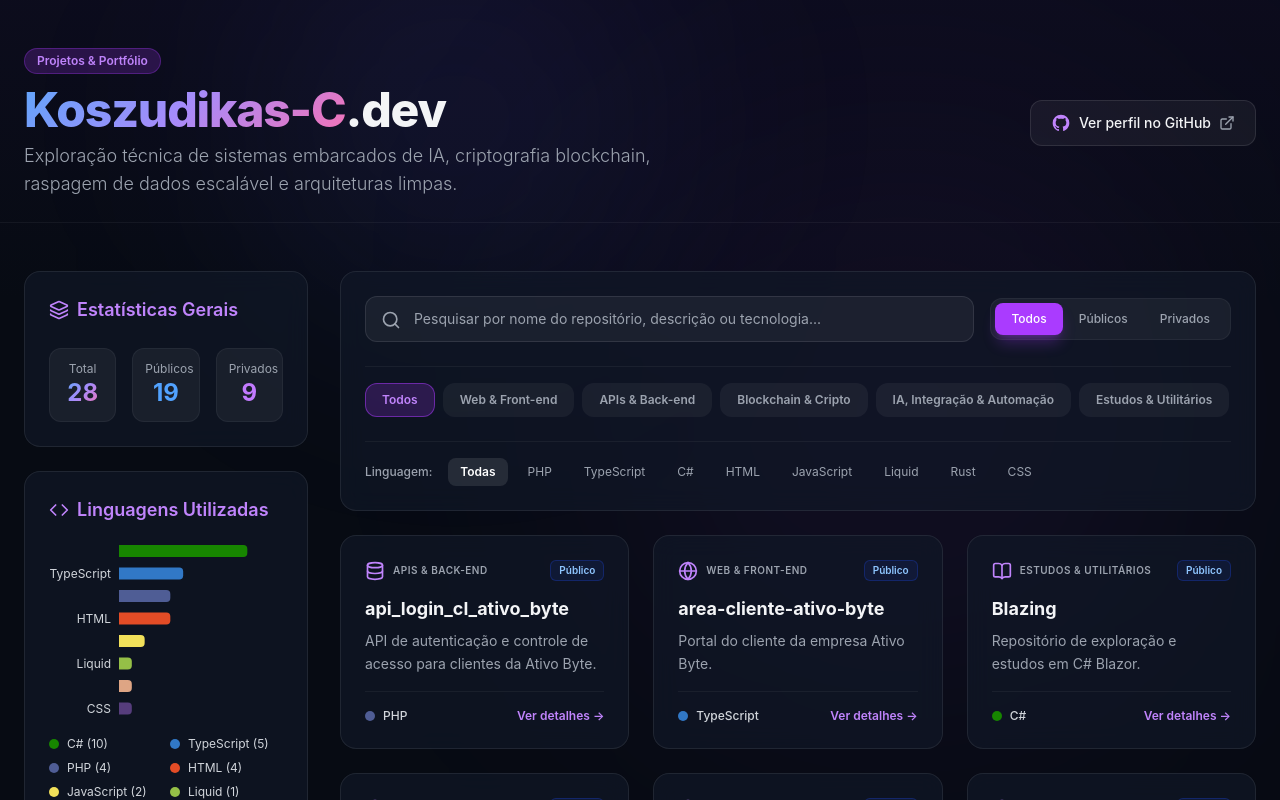
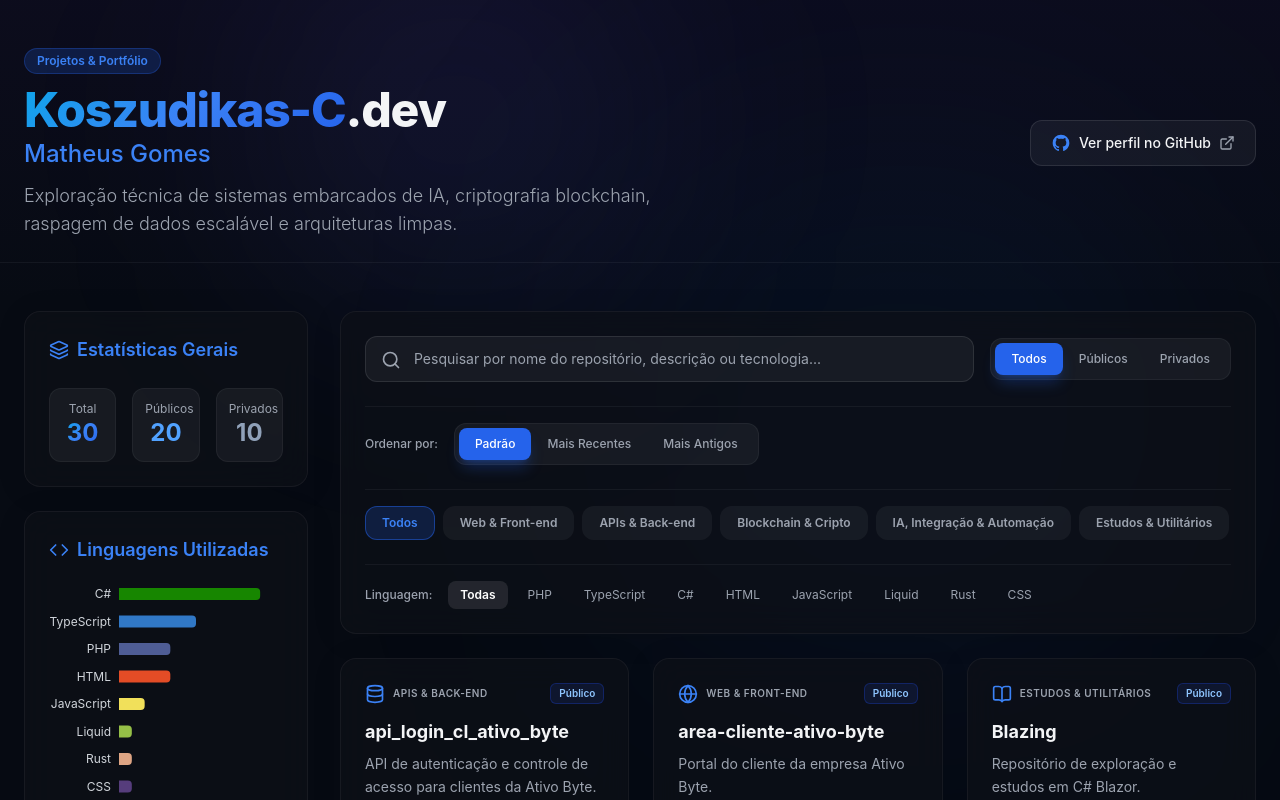
Before and after one commit to Koszudikas-C/github-portfolio, a React (Vite) app: page / in a window 1280 px wide. Shown: the top 800 px of the page. Built offline with nearby package versions, Linux system fonts and the light colour scheme.

Commit message:
feat: portfolio updates, new repos, styling fixes, sort filtering

```diff
--- a/src/App.tsx
+++ b/src/App.tsx
@@ -45,6 +45,7 @@ export default function App() {
   const [selectedCategory, setSelectedCategory] = useState<string>("Todos");
   const [selectedLanguage, setSelectedLanguage] = useState<string>("Todas");
   const [visibilityFilter, setVisibilityFilter] = useState<"Todos" | "Publicos" | "Privados">("Todos");
+  const [sortOrder, setSortOrder] = useState<"default" | "recent" | "oldest">("default");
   const [selectedRepo, setSelectedRepo] = useState<Repository | null>(null);
 
   // 1. Estatísticas gerais
@@ -80,7 +81,7 @@ export default function App() {
 
   // 3. Filtragem de repositórios
   const filteredRepos = useMemo(() => {
-    return repositories.filter(repo => {
+    let filtered = repositories.filter(repo => {
       const matchesSearch =
         repo.name.toLowerCase().includes(searchQuery.toLowerCase()) ||
         repo.description.toLowerCase().includes(searchQuery.toLowerCase()) ||
@@ -96,29 +97,40 @@ export default function App() {
 
       return matchesSearch && matchesCategory && matchesLanguage && matchesVisibility;
     });
-  }, [searchQuery, selectedCategory, selectedLanguage, visibilityFilter]);
+
+    if (sortOrder === "recent") {
+      filtered = filtered.sort((a, b) => b.id - a.id);
+    } else if (sortOrder === "oldest") {
+      filtered = filtered.sort((a, b) => a.id - b.id);
+    }
+
+    return filtered;
+  }, [searchQuery, selectedCategory, selectedLanguage, visibilityFilter, sortOrder]);
 
   return (
-    <div className="min-h-screen bg-[#070b13] text-[#f3f4f6] font-sans selection:bg-[#aa3bff]/30 selection:text-white pb-20">
+    <div className="min-h-screen bg-[#070b13] text-[#f3f4f6] font-sans selection:bg-[#2563eb]/30 selection:text-white pb-20">
 
       {/* Background Decorativo */}
       <div className="absolute top-0 left-0 w-full h-[600px] bg-gradient-to-b from-[#180f33]/30 via-transparent to-transparent pointer-events-none z-0" />
       <div className="absolute top-[-10%] left-[20%] w-[400px] h-[400px] bg-[#6366f1]/10 rounded-full blur-[120px] pointer-events-none" />
-      <div className="absolute top-[20%] right-[10%] w-[500px] h-[500px] bg-[#aa3bff]/10 rounded-full blur-[150px] pointer-events-none" />
+      <div className="absolute top-[20%] right-[10%] w-[500px] h-[500px] bg-[#2563eb]/10 rounded-full blur-[150px] pointer-events-none" />
 
       {/* Header */}
       <header className="relative z-10 max-w-7xl mx-auto px-6 pt-12 pb-6 border-b border-[#ffffff]/5">
         <div className="flex flex-col md:flex-row md:items-center md:justify-between gap-6">
           <div>
             <div className="flex items-center gap-3">
-              <span className="px-3 py-1 text-xs font-semibold bg-[#aa3bff]/20 text-[#c084fc] rounded-full border border-[#aa3bff]/30 animate-pulse">
+              <span className="px-3 py-1 text-xs font-semibold bg-[#2563eb]/20 text-[#3b82f6] rounded-full border border-[#2563eb]/30 animate-pulse">
                 Projetos & Portfólio
               </span>
             </div>
             <h1 className="text-4xl md:text-5xl font-extrabold tracking-tight mt-3">
               <span className="text-gradient">Koszudikas-C</span>.dev
             </h1>
-            <p className="text-[#9ca3af] mt-2 text-lg max-w-2xl font-light">
+            <h2 className="text-xl md:text-2xl font-medium text-[#3b82f6] mt-1">
+              Matheus Gomes
+            </h2>
+            <p className="text-[#9ca3af] mt-3 text-lg max-w-2xl font-light">
               Exploração técnica de sistemas embarcados de IA, criptografia blockchain, raspagem de dados escalável e arquiteturas limpas.
             </p>
           </div>
@@ -129,7 +141,7 @@ export default function App() {
               rel="noreferrer"
               className="flex items-center gap-2 px-5 py-3 rounded-xl bg-white/5 hover:bg-white/10 border border-white/10 transition-all font-medium text-sm text-[#f3f4f6]"
             >
-              <svg className="w-5 h-5 text-[#c084fc]" viewBox="0 0 24 24" fill="currentColor">
+              <svg className="w-5 h-5 text-[#3b82f6]" viewBox="0 0 24 24" fill="currentColor">
                 <path d="M12 2A10 10 0 0 0 2 12c0 4.42 2.87 8.17 6.84 9.5.5.08.66-.23.66-.5v-1.69c-2.77.6-3.36-1.34-3.36-1.34-.46-1.16-1.11-1.47-1.11-1.47-.9-.62.07-.6.07-.6 1 .07 1.53 1.03 1.53 1.03.9 1.52 2.34 1.07 2.91.83.09-.65.35-1.09.63-1.34-2.22-.25-4.55-1.11-4.55-4.92 0-1.11.38-2 1.03-2.71-.08-.25-.45-1.29.1-2.64 0 0 .84-.27 2.75 1.02.79-.22 1.65-.33 2.5-.33.85 0 1.71.11 2.5.33 1.91-1.29 2.75-1.02 2.75-1.02.55 1.35.18 2.39.1 2.64.65.71 1.03 1.6 1.03 2.71 0 3.82-2.34 4.66-4.57 4.91.36.31.69.92.69 1.85V21c0 .27.16.59.67.5C19.14 20.16 22 16.42 22 12A10 10 0 0 0 12 2z" />
               </svg>
               Ver perfil no GitHub
@@ -146,7 +158,7 @@ export default function App() {
 
           {/* Card Geral */}
           <div className="glass-panel p-6 rounded-2xl">
-            <h2 className="text-lg font-semibold flex items-center gap-2 text-[#c084fc]">
+            <h2 className="text-lg font-semibold flex items-center gap-2 text-[#3b82f6]">
               <Layers className="w-5 h-5" />
               Estatísticas Gerais
             </h2>
@@ -161,18 +173,18 @@ export default function App() {
               </div>
               <div className="text-center bg-white/5 p-3 rounded-xl border border-white/5">
                 <span className="text-xs text-[#9ca3af] block">Privados</span>
-                <span className="text-2xl font-bold text-purple-400">{stats.privateCount}</span>
+                <span className="text-2xl font-bold text-slate-400">{stats.privateCount}</span>
               </div>
             </div>
           </div>
 
           {/* Gráfico de Linguagens */}
           <div className="glass-panel p-6 rounded-2xl flex flex-col">
-            <h2 className="text-lg font-semibold flex items-center gap-2 text-[#c084fc] mb-4">
+            <h2 className="text-lg font-semibold flex items-center gap-2 text-[#3b82f6] mb-4">
               <Code className="w-5 h-5" />
               Linguagens Utilizadas
             </h2>
-            <div className="w-full h-[180px]">
+            <div className="w-full h-[220px]">
               <ResponsiveContainer width="100%" height="100%">
                 <BarChart data={stats.langData} layout="vertical" margin={{ left: -10, right: 10, top: 0, bottom: 0 }}>
                   <XAxis type="number" hide />
@@ -183,6 +195,7 @@ export default function App() {
                     tickLine={false}
                     tick={{ fill: '#d1d5db', fontSize: 12 }}
                     width={80}
+                    interval={0}
                   />
                   <Tooltip
                     cursor={{ fill: 'rgba(255,255,255,0.05)' }}
@@ -224,7 +237,7 @@ export default function App() {
                   placeholder="Pesquisar por nome do repositório, descrição ou tecnologia..."
                   value={searchQuery}
                   onChange={(e) => setSearchQuery(e.target.value)}
-                  className="w-full bg-white/5 border border-white/10 rounded-xl py-3 pl-12 pr-4 text-sm text-[#f3f4f6] placeholder-[#9ca3af] focus:outline-none focus:border-[#aa3bff] focus:ring-1 focus:ring-[#aa3bff] transition-all"
+                  className="w-full bg-white/5 border border-white/10 rounded-xl py-3 pl-12 pr-4 text-sm text-[#f3f4f6] placeholder-[#9ca3af] focus:outline-none focus:border-[#2563eb] focus:ring-1 focus:ring-[#2563eb] transition-all"
                 />
                 {searchQuery && (
                   <button
@@ -240,21 +253,46 @@ export default function App() {
               <div className="flex p-1 bg-white/5 border border-white/5 rounded-xl self-stretch md:self-auto">
                 <button
                   onClick={() => setVisibilityFilter("Todos")}
-                  className={`flex-1 md:flex-none px-4 py-2 text-xs font-medium rounded-lg transition-all ${visibilityFilter === "Todos" ? "bg-[#aa3bff] text-white shadow-lg shadow-[#aa3bff]/30" : "text-[#9ca3af] hover:text-white"}`}
+                  className={`flex-1 md:flex-none px-4 py-2 text-xs font-medium rounded-lg transition-all ${visibilityFilter === "Todos" ? "bg-[#2563eb] text-white shadow-lg shadow-[#2563eb]/30" : "text-[#9ca3af] hover:text-white"}`}
                 >
                   Todos
                 </button>
                 <button
                   onClick={() => setVisibilityFilter("Publicos")}
-                  className={`flex-1 md:flex-none px-4 py-2 text-xs font-medium rounded-lg transition-all ${visibilityFilter === "Publicos" ? "bg-[#aa3bff] text-white shadow-lg shadow-[#aa3bff]/30" : "text-[#9ca3af] hover:text-white"}`}
+                  className={`flex-1 md:flex-none px-4 py-2 text-xs font-medium rounded-lg transition-all ${visibilityFilter === "Publicos" ? "bg-[#2563eb] text-white shadow-lg shadow-[#2563eb]/30" : "text-[#9ca3af] hover:text-white"}`}
                 >
                   Públicos
                 </button>
                 <button
                   onClick={() => setVisibilityFilter("Privados")}
-                  className={`flex-1 md:flex-none px-4 py-2 text-xs font-medium rounded-lg transition-all ${visibilityFilter === "Privados" ? "bg-[#aa3bff] text-white shadow-lg shadow-[#aa3bff]/30" : "text-[#9ca3af] hover:text-white"}`}
+                  className={`flex-1 md:flex-none px-4 py-2 text-xs font-medium rounded-lg transition-all ${visibilityFilter === "Privados" ? "bg-[#2563eb] text-white shadow-lg shadow-[#2563eb]/30" : "text-[#9ca3af] hover:text-white"}`}
                 >
                   Privados
+                </button>
+              </div>
+            </div>
+
+            {/* Linha 1.5: Ordenação */}
+            <div className="flex flex-wrap items-center gap-2 text-xs border-t border-white/5 pt-4">
+              <span className="text-[#9ca3af] font-medium mr-2">Ordenar por:</span>
+              <div className="flex p-1 bg-white/5 border border-white/5 rounded-xl">
+                <button
+                  onClick={() => setSortOrder("default")}
+                  className={`px-4 py-2 text-xs font-medium rounded-lg transition-all ${sortOrder === "default" ? "bg-[#2563eb] text-white shadow-lg shadow-[#2563eb]/30" : "text-[#9ca3af] hover:text-white"}`}
+                >
+                  Padrão
+                </button>
+                <button
+                  onClick={() => setSortOrder("recent")}
+                  className={`px-4 py-2 text-xs font-medium rounded-lg transition-all ${sortOrder === "recent" ? "bg-[#2563eb] text-white shadow-lg shadow-[#2563eb]/30" : "text-[#9ca3af] hover:text-white"}`}
+                >
+                  Mais Recentes
+                </button>
+                <button
+                  onClick={() => setSortOrder("oldest")}
+                  className={`px-4 py-2 text-xs font-medium rounded-lg transition-all ${sortOrder === "oldest" ? "bg-[#2563eb] text-white shadow-lg shadow-[#2563eb]/30" : "text-[#9ca3af] hover:text-white"}`}
+                >
+                  Mais Antigos
                 </button>
               </div>
             </div>
@@ -265,7 +303,7 @@ export default function App() {
                 <button
                   key={cat}
                   onClick={() => setSelectedCategory(cat)}
-                  className={`px-4 py-2 text-xs font-semibold rounded-xl border transition-all ${selectedCategory === cat ? "bg-[#aa3bff]/20 text-[#c084fc] border-[#aa3bff]/50" : "bg-white/5 text-[#9ca3af] border-transparent hover:bg-white/10 hover:text-white"}`}
+                  className={`px-4 py-2 text-xs font-semibold rounded-xl border transition-all ${selectedCategory === cat ? "bg-[#2563eb]/20 text-[#3b82f6] border-[#2563eb]/50" : "bg-white/5 text-[#9ca3af] border-transparent hover:bg-white/10 hover:text-white"}`}
                 >
                   {cat}
                 </button>
@@ -296,24 +334,24 @@ export default function App() {
                   <article
                     key={repo.id}
                     onClick={() => setSelectedRepo(repo)}
-                    className="group relative cursor-pointer glass-panel p-6 rounded-2xl hover:border-[#aa3bff]/50 hover:shadow-xl hover:shadow-[#aa3bff]/5 transition-all duration-300 flex flex-col justify-between"
+                    className="group relative cursor-pointer glass-panel p-6 rounded-2xl hover:border-[#2563eb]/50 hover:shadow-xl hover:shadow-[#2563eb]/5 transition-all duration-300 flex flex-col justify-between"
                   >
                     <div>
                       {/* Top Header Card */}
                       <div className="flex items-center justify-between gap-3 mb-4">
                         <div className="flex items-center gap-2">
-                          <CategoryIcon className="w-5 h-5 text-[#c084fc] group-hover:scale-110 transition-transform" />
+                          <CategoryIcon className="w-5 h-5 text-[#3b82f6] group-hover:scale-110 transition-transform" />
                           <span className="text-[10px] text-[#9ca3af] tracking-wider uppercase font-semibold">
                             {repo.category}
                           </span>
                         </div>
-                        <span className={`px-2 py-0.5 text-[10px] font-semibold rounded-md border ${repo.private ? "bg-purple-950/40 text-purple-300 border-purple-800/40" : "bg-blue-950/40 text-blue-300 border-blue-800/40"}`}>
+                        <span className={`px-2 py-0.5 text-[10px] font-semibold rounded-md border ${repo.private ? "bg-slate-950/40 text-slate-300 border-slate-800/40" : "bg-blue-950/40 text-blue-300 border-blue-800/40"}`}>
                           {repo.private ? "Privado" : "Público"}
                         </span>
                       </div>
 
                       {/* Nome do Projeto */}
-                      <h3 className="text-lg font-bold text-[#f3f4f6] group-hover:text-[#c084fc] transition-colors leading-snug">
+                      <h3 className="text-lg font-bold text-[#f3f4f6] group-hover:text-[#3b82f6] transition-colors leading-snug">
                         {repo.name}
                       </h3>
 
@@ -335,7 +373,7 @@ export default function App() {
                       </div>
 
                       {/* Botão Ação */}
-                      <span className="text-[#c084fc] font-semibold group-hover:translate-x-1 transition-transform flex items-center gap-1">
+                      <span className="text-[#3b82f6] font-semibold group-hover:translate-x-1 transition-transform flex items-center gap-1">
                         Ver detalhes &rarr;
                       </span>
                     </div>
@@ -344,7 +382,7 @@ export default function App() {
               })
             ) : (
               <div className="col-span-full glass-panel p-16 rounded-2xl text-center flex flex-col items-center justify-center">
-                <Terminal className="w-12 h-12 text-[#aa3bff] mb-4 opacity-50" />
+                <Terminal className="w-12 h-12 text-[#2563eb] mb-4 opacity-50" />
                 <p className="text-[#f3f4f6] text-lg font-medium">Nenhum repositório encontrado</p>
                 <p className="text-[#9ca3af] text-sm mt-1 max-w-sm">Tente redefinir os filtros de pesquisa para visualizar mais resultados.</p>
                 <button
@@ -354,7 +392,7 @@ export default function App() {
                     setSelectedLanguage("Todas");
                     setVisibilityFilter("Todos");
                   }}
-                  className="mt-6 px-5 py-2.5 bg-[#aa3bff] hover:bg-[#b85eff] rounded-xl text-xs font-semibold transition-all shadow-lg shadow-[#aa3bff]/30"
+                  className="mt-6 px-5 py-2.5 bg-[#2563eb] hover:bg-[#1d4ed8] rounded-xl text-xs font-semibold transition-all shadow-lg shadow-[#2563eb]/30"
                 >
                   Limpar todos os filtros
                 </button>
@@ -370,7 +408,7 @@ export default function App() {
           <div className="relative bg-[#0d1425] border border-[#ffffff]/10 rounded-2xl max-w-2xl w-full max-h-[85vh] flex flex-col shadow-2xl shadow-black/80 overflow-hidden animate-in fade-in zoom-in duration-200">
 
             {/* Background Decorativo Modal */}
-            <div className="absolute top-0 left-0 w-full h-[150px] bg-gradient-to-b from-[#aa3bff]/10 via-transparent to-transparent pointer-events-none" />
+            <div className="absolute top-0 left-0 w-full h-[150px] bg-gradient-to-b from-[#2563eb]/10 via-transparent to-transparent pointer-events-none" />
 
             {/* Header Modal */}
             <div className="p-6 border-b border-white/5 flex items-start justify-between gap-6 relative z-10">
@@ -379,7 +417,7 @@ export default function App() {
                   <span className="px-2 py-0.5 text-[10px] font-bold rounded-md bg-white/5 text-[#9ca3af] border border-white/10 uppercase">
                     {selectedRepo.category}
                   </span>
-                  <span className={`px-2 py-0.5 text-[10px] font-bold rounded-md border ${selectedRepo.private ? "bg-purple-950/40 text-purple-300 border-purple-800/40" : "bg-blue-950/40 text-blue-300 border-blue-800/40"}`}>
+                  <span className={`px-2 py-0.5 text-[10px] font-bold rounded-md border ${selectedRepo.private ? "bg-slate-950/40 text-slate-300 border-slate-800/40" : "bg-blue-950/40 text-blue-300 border-blue-800/40"}`}>
                     {selectedRepo.private ? "Privado" : "Público"}
                   </span>
                   {selectedRepo.stars > 0 && (
@@ -405,7 +443,7 @@ export default function App() {
               {/* Descrição Detalhada */}
               <div>
                 <h4 className="text-xs font-semibold tracking-wider text-[#9ca3af] uppercase mb-2 flex items-center gap-2">
-                  <FileText className="w-4 h-4 text-[#c084fc]" />
+                  <FileText className="w-4 h-4 text-[#3b82f6]" />
                   Sobre o Projeto
                 </h4>
                 <p className="text-[#d1d5db] text-sm leading-relaxed whitespace-pre-line font-light">
@@ -416,14 +454,14 @@ export default function App() {
               {/* Stack de Tecnologias */}
               <div>
                 <h4 className="text-xs font-semibold tracking-wider text-[#9ca3af] uppercase mb-3 flex items-center gap-2">
-                  <Code className="w-4 h-4 text-[#c084fc]" />
+                  <Code className="w-4 h-4 text-[#3b82f6]" />
                   Tecnologias Utilizadas
                 </h4>
                 <div className="flex flex-wrap gap-2">
                   {selectedRepo.techStack.map((tech) => (
                     <span
                       key={tech}
-                      className="px-3 py-1 bg-white/5 border border-white/5 hover:border-[#aa3bff]/30 text-[#f3f4f6] text-xs font-medium rounded-lg transition-all"
+                      className="px-3 py-1 bg-white/5 border border-white/5 hover:border-[#2563eb]/30 text-[#f3f4f6] text-xs font-medium rounded-lg transition-all"
                     >
                       {tech}
                     </span>
@@ -442,7 +480,7 @@ export default function App() {
             {/* Footer Modal */}
             <div className="p-6 border-t border-white/5 bg-[#0b0f1a] flex flex-col sm:flex-row gap-4 items-center justify-between relative z-10">
               <span className="text-xs text-[#9ca3af]">
-                Repositório: <code className="text-purple-300 text-[11px] font-mono">{selectedRepo.fullName}</code>
+                Repositório: <code className="text-slate-300 text-[11px] font-mono">{selectedRepo.fullName}</code>
               </span>
 
               {!selectedRepo.private ? (
@@ -450,7 +488,7 @@ export default function App() {
                   href={selectedRepo.htmlUrl}
                   target="_blank"
                   rel="noreferrer"
-                  className="w-full sm:w-auto flex items-center justify-center gap-2 px-5 py-2.5 bg-[#aa3bff] hover:bg-[#b85eff] rounded-xl font-semibold text-xs text-white transition-all shadow-lg shadow-[#aa3bff]/30"
+                  className="w-full sm:w-auto flex items-center justify-center gap-2 px-5 py-2.5 bg-[#2563eb] hover:bg-[#1d4ed8] rounded-xl font-semibold text-xs text-white transition-all shadow-lg shadow-[#2563eb]/30"
                 >
                   <ExternalLink className="w-4 h-4" />
                   Ver Código no GitHub
--- a/src/data/repositories.ts
+++ b/src/data/repositories.ts
@@ -434,5 +434,35 @@ export const repositories: Repository[] = [
     category: "Web & Front-end",
     details: "Dashboard front-end em tempo real. Conecta via WebSockets ao servidor do minerador C# para exibir estatísticas como hashrate, blocos minerados com sucesso, dificuldade de rede e temperatura da CPU.",
     techStack: ["HTML5", "CSS3", "JavaScript", "WebSockets"]
+  },
+  {
+    id: 1305482666,
+    name: "OrchestratorMarketplacesCs2",
+    fullName: "Koszudikas-C/OrchestratorMarketplacesCs2",
+    htmlUrl: "https://github.com/Koszudikas-C/OrchestratorMarketplacesCs2",
+    description: "Orquestrador de integração e gerenciamento para múltiplos marketplaces de CS2.",
+    language: "C#",
+    stars: 0,
+    forks: 0,
+    issues: 0,
+    private: true,
+    category: "IA, Integração & Automação",
+    details: "Sistema orquestrador em C# responsável por gerenciar e integrar fluxos de dados, estoques e transações financeiras em múltiplos marketplaces de CS2 simultaneamente.",
+    techStack: ["C#", ".NET Core", "API Integration", "Automation"]
+  },
+  {
+    id: 1299422585,
+    name: "github-portfolio",
+    fullName: "Koszudikas-C/github-portfolio",
+    htmlUrl: "https://github.com/Koszudikas-C/github-portfolio",
+    description: "Meu portfólio interativo focado em apresentar projetos do GitHub.",
+    language: "TypeScript",
+    stars: 0,
+    forks: 0,
+    issues: 0,
+    private: false,
+    category: "Web & Front-end",
+    details: "Portfólio interativo em React/TypeScript com design moderno (Glassmorphism), focado em apresentar os projetos em destaque.",
+    techStack: ["React", "TypeScript", "Tailwind CSS", "Vite"]
   }
 ];
--- a/src/index.css
+++ b/src/index.css
@@ -2,37 +2,80 @@
 
 @layer base {
   body {
-    background-color: #0b0f19;
+    background-color: #05070a;
     color: #f3f4f6;
     font-family: 'Outfit', 'Inter', system-ui, sans-serif;
+    background-image:
+      radial-gradient(at 0% 0%, hsla(220,16%,7%,1) 0, transparent 50%),
+      radial-gradient(at 50% 0%, hsla(225,39%,30%,0.1) 0, transparent 50%),
+      radial-gradient(at 100% 0%, hsla(200,49%,30%,0.1) 0, transparent 50%);
+    background-attachment: fixed;
   }
 }
 
 /* Custom Scrollbar */
 ::-webkit-scrollbar {
-  width: 8px;
-  height: 8px;
+  width: 6px;
+  height: 6px;
 }
 ::-webkit-scrollbar-track {
-  background: #0b0f19;
+  background: transparent;
 }
 ::-webkit-scrollbar-thumb {
-  background: #1e293b;
-  border-radius: 4px;
+  background: #334155;
+  border-radius: 10px;
 }
 ::-webkit-scrollbar-thumb:hover {
-  background: #334155;
+  background: #475569;
 }
 
-/* Custom styles for animations or glassmorphism if needed beyond standard Tailwind utilities */
+/* Professional Glass Panel */
 .glass-panel {
-  background: rgba(17, 25, 40, 0.65);
-  backdrop-filter: blur(12px);
-  border: 1px solid rgba(255, 255, 255, 0.08);
+  background: rgba(13, 17, 23, 0.7);
+  backdrop-filter: blur(16px);
+  -webkit-backdrop-filter: blur(16px);
+  border: 1px solid rgba(255, 255, 255, 0.05);
+  box-shadow: 0 4px 30px rgba(0, 0, 0, 0.1);
+  transition: transform 0.3s cubic-bezier(0.4, 0, 0.2, 1), box-shadow 0.3s cubic-bezier(0.4, 0, 0.2, 1), border-color 0.3s ease;
+}
+
+.glass-panel:hover {
+  border-color: rgba(255, 255, 255, 0.1);
+  box-shadow: 0 10px 40px rgba(0, 0, 0, 0.2);
 }
 
 .text-gradient {
-  background: linear-gradient(135deg, #60a5fa 0%, #a78bfa 50%, #f472b6 100%);
+  background: linear-gradient(135deg, #0ea5e9 0%, #3b82f6 50%, #2563eb 100%);
   -webkit-background-clip: text;
   -webkit-text-fill-color: transparent;
+  background-clip: text;
 }
+
+/* Animations */
+@keyframes float {
+  0% { transform: translateY(0px); }
+  50% { transform: translateY(-10px); }
+  100% { transform: translateY(0px); }
+}
+
+.animate-float {
+  animation: float 6s ease-in-out infinite;
+}
+
+.glow-effect {
+  position: relative;
+}
+.glow-effect::before {
+  content: '';
+  position: absolute;
+  top: -2px; left: -2px; right: -2px; bottom: -2px;
+  background: linear-gradient(45deg, #0ea5e9, #3b82f6, #2563eb);
+  z-index: -1;
+  border-radius: inherit;
+  filter: blur(10px);
+  opacity: 0;
+  transition: opacity 0.3s ease;
+}
+.glow-effect:hover::before {
+  opacity: 0.5;
+}
```
